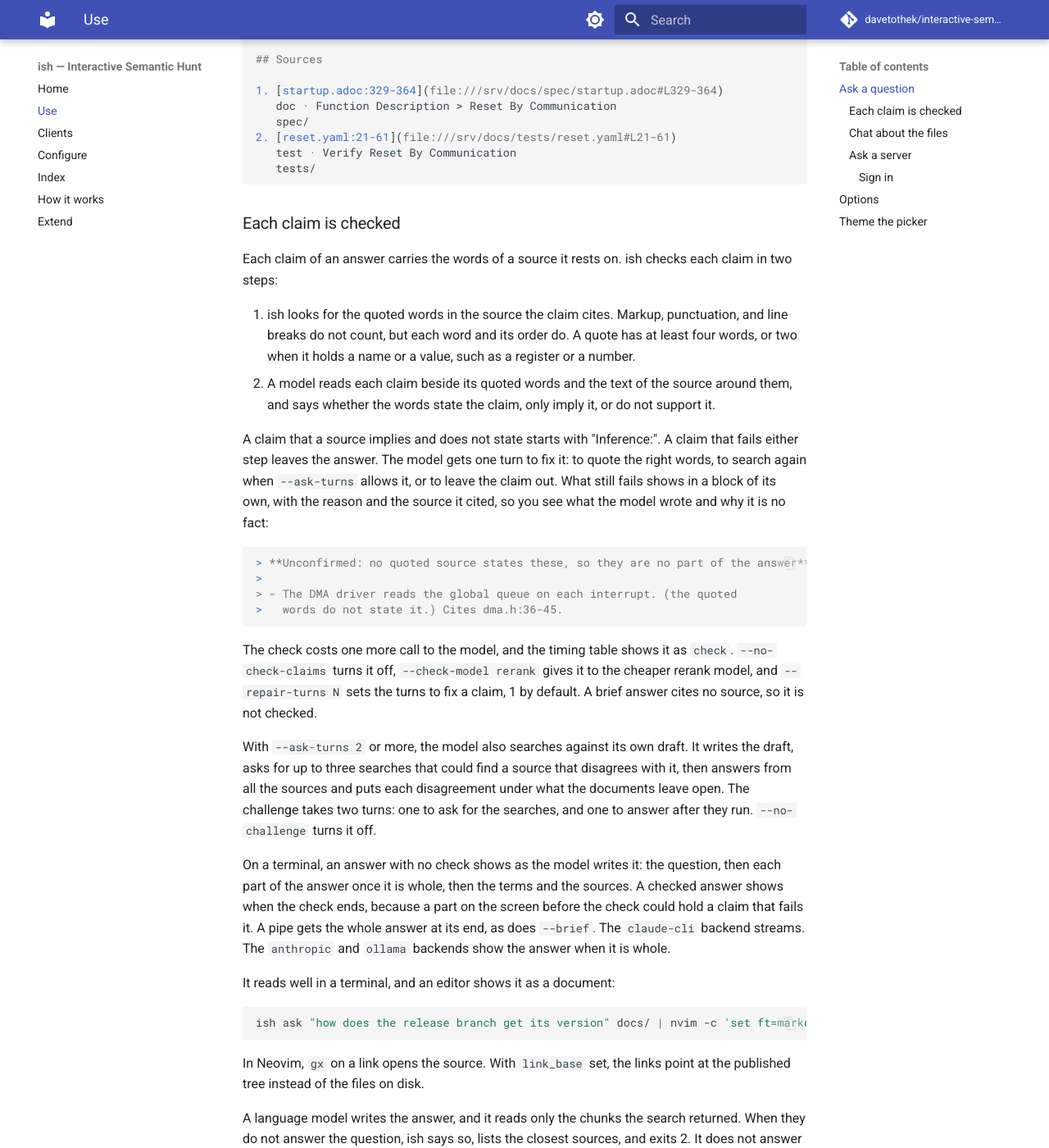
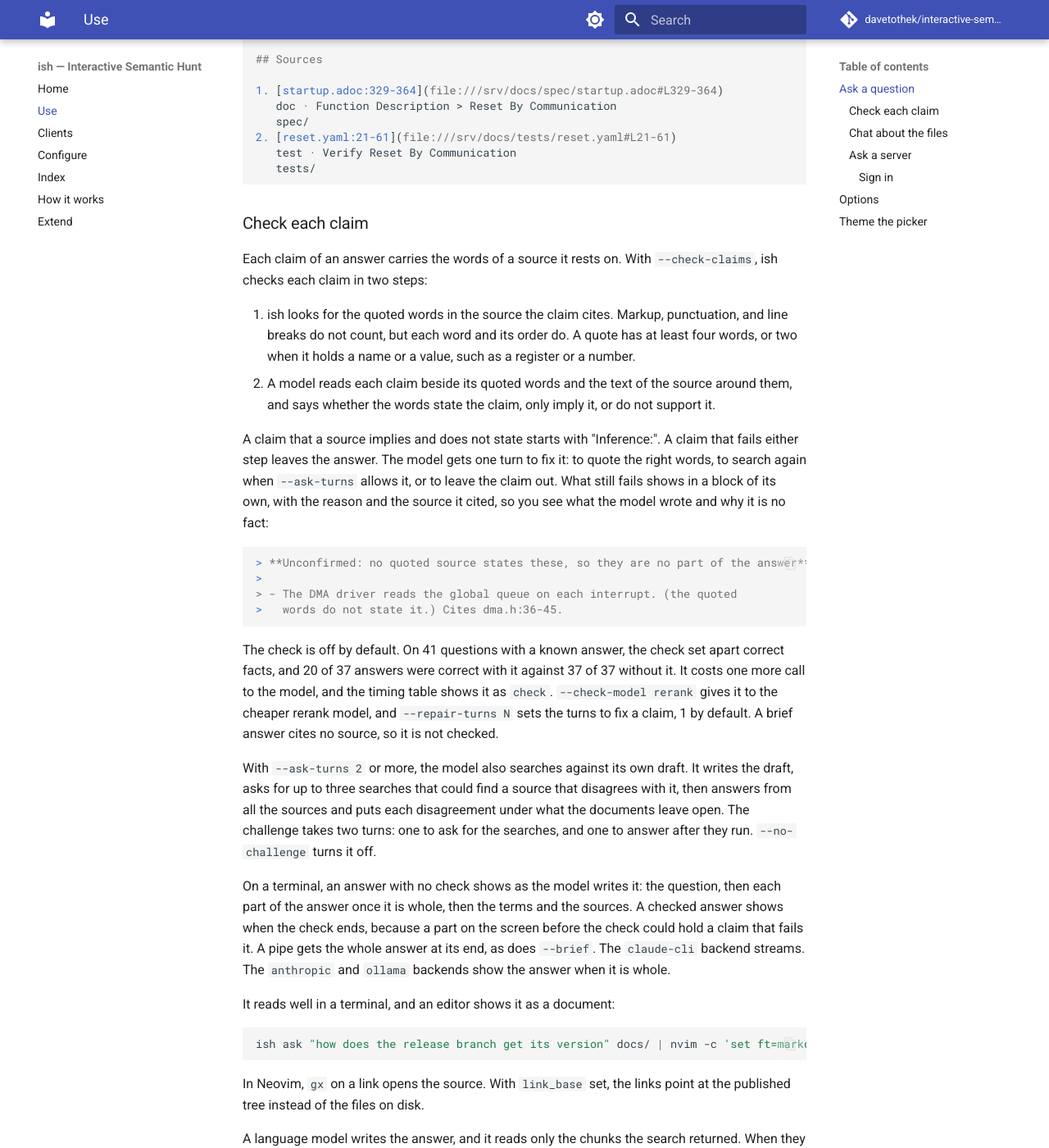
Before and after one commit to davetothek/interactive-semantic-hunt, an MkDocs documentation site: the page built from docs/usage.md, in a window 1280 px wide and 1400 px high, scrolled down 2740 px. Shown: the whole window at 82% size. Built offline with MkDocs 1.6.1 and Material for MkDocs 9.7.7, drawn with Linux system fonts in a browser that asks for light colours; comment, search, counter and statistics services are not loaded; some of the changed text lies outside the part shown.

Commit message:
Turn off the claim check by default
The claim check set correct facts apart as unconfirmed, and its repair
turn added time and cost. 41 questions over a private tree of
specifications and C code, 37 with a known source and 4 that the tree
does not answer, graded by a blind judge:

| check_claims | correct of 37 | partial | wrong | refused | mean cost | median time |
|---|---|---|---|---|---|---|
| true | 20 | 14 | 2 | 1 | $0.136 | 47 s |
| false | 37 | 0 | 0 | 0 | $0.045 | 21 s |

Both settings refused all 4 questions the tree does not answer.

check_claims is now false by default. --check-claims turns it on. The
tests of the check now turn it on themselves, and one test pins the
default. This is step 1 of the issue. The shape of the check is still
open.

Refs #171

Co-Authored-By: Claude Opus 5.5 <noreply@anthropic.com>
Claude-Session: https://claude.ai/code/session_011qDzuzwY7iidA6cTX9GhLj

````diff
--- a/docs/usage.md
+++ b/docs/usage.md
@@ -147,10 +147,10 @@ source is a link that opens the file at its lines:
    tests/
 ```
 
-### Each claim is checked
+### Check each claim
 
-Each claim of an answer carries the words of a source it rests on. ish
-checks each claim in two steps:
+Each claim of an answer carries the words of a source it rests on. With
+`--check-claims`, ish checks each claim in two steps:
 
 1. ish looks for the quoted words in the source the claim cites. Markup,
    punctuation, and line breaks do not count, but each word and its order
@@ -174,8 +174,10 @@ you see what the model wrote and why it is no fact:
 >   words do not state it.) Cites dma.h:36-45.
 ```
 
-The check costs one more call to the model, and the timing table shows
-it as `check`. `--no-check-claims` turns it off, `--check-model rerank`
+The check is off by default. On 41 questions with a known answer, the
+check set apart correct facts, and 20 of 37 answers were correct with
+it against 37 of 37 without it. It costs one more call to the model, and
+the timing table shows it as `check`. `--check-model rerank`
 gives it to the cheaper rerank model, and `--repair-turns N` sets the
 turns to fix a claim, 1 by default. A brief answer cites no source, so
 it is not checked.
@@ -487,7 +489,7 @@ builds a language model and sends no text anywhere.
 | `--claude-fallback-model MODEL` | Model `claude-cli` asks when the model of a call is overloaded |
 | `--claude-command PATH` | The command that runs Claude Code (default `claude`) |
 | `--answer-timeout S` | Seconds one call of a language model may take (default: the backend's) |
-| `--no-check-claims` | Do not check that a quote of a source states each claim |
+| `--check-claims` | Check that a quote of a source states each claim (default: off) |
 | `--check-model answer\|rerank` | Model that checks the claims (default `answer`) |
 | `--repair-turns N` | Turns the model gets to fix the claims that fail the check (default 1) |
 | `--no-challenge` | With `--ask-turns`, do not search against the first draft |
````
Also changed, not shown: CHANGELOG.md (+7 -0 lines), 4 other files.
